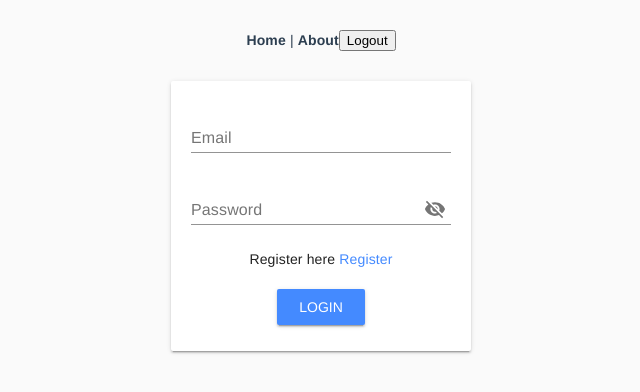
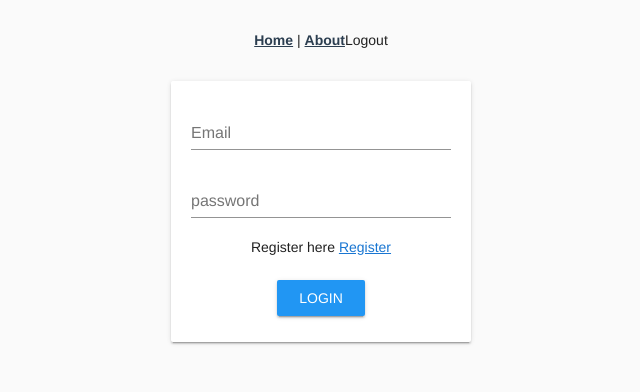
Before and after one commit to lindgr3n/have-it-expired, a Vue app: page /login in a window 1280 px wide. Shown: the top 392 px of the page, without its empty margins (319-959 px from the left). Built offline with nearby package versions, Linux system fonts and the light colour scheme; no server answers.

Commit message:
Refactor to use Vuetify

```diff
--- a/package.json
+++ b/package.json
@@ -12,8 +12,8 @@
     "firebase": "^4.10.1",
     "register-service-worker": "^1.0.0",
     "vue": "^2.5.13",
-    "vue-material": "^1.0.0-beta-7",
     "vue-router": "^3.0.1",
+    "vuetify": "^1.0.5",
     "vuex": "^3.0.1"
   },
   "devDependencies": {
--- a/src/App.vue
+++ b/src/App.vue
@@ -1,4 +1,5 @@
 <template>
+  <v-app>
     <div id="app">
       <div id="nav">
         <router-link to="/">Home</router-link> |
@@ -7,6 +8,7 @@
       </div>
       <router-view/>
     </div>
+  </v-app>
 </template>
 
 <script>
@@ -34,7 +36,7 @@ export default {
   -webkit-font-smoothing: antialiased;
   -moz-osx-font-smoothing: grayscale;
   text-align: center;
-  color: #2c3e50;
+  /* color: #2c3e50; */
 }
 #nav {
   padding: 30px;
--- a/src/components/atoms/Container/Container.vue
+++ b/src/components/atoms/Container/Container.vue
@@ -1,6 +1,6 @@
 <template>
   <div>
-    <md-card class="md-primary container">
+    <v-card color="info">
       <div>
         <slot name="header"></slot>
       </div>
@@ -10,7 +10,7 @@
       <div>
         <slot name="footer"></slot>
       </div>
-    </md-card>
+    </v-card>
   </div>
 </template>
 
--- a/src/components/molecules/Login/Login.vue
+++ b/src/components/molecules/Login/Login.vue
@@ -1,17 +1,13 @@
 <template>
-  <md-card class="login-content">
-    <md-field md-clearable>
-      <label>Email</label>
-      <md-input v-model="email"></md-input>
-    </md-field>
+  <v-card class="login-content">
+    <v-text-field label="Email" v-model="email" required>
+    </v-text-field>
 
-    <md-field>
-      <label>Password</label>
-      <md-input v-model="password" type="password"></md-input>
-    </md-field>
+    <v-text-field label="password" v-model="password" type="password" required>
+    </v-text-field>
     <p>Register here <router-link to="/register">Register</router-link></p>
-    <md-button class="md-raised md-primary" v-on:click="submit">Login</md-button>
-  </md-card>
+    <v-btn color="info" v-on:click="submit">Login</v-btn>
+  </v-card>
 </template>
 
 <script>
--- a/src/components/molecules/Register/Register.vue
+++ b/src/components/molecules/Register/Register.vue
@@ -1,18 +1,14 @@
 <template>
   <div>
     <p>Please signup</p>
-    <md-card class="register-content">
-      <md-field md-clearable>
-        <label>Email</label>
-        <md-input v-model="email"></md-input>
-      </md-field>
+    <v-card class="register-content">
+      <v-text-field label="Email" v-model="email" required>
+      </v-text-field>
 
-      <md-field>
-        <label>Password</label>
-        <md-input v-model="password" type="password"></md-input>
-      </md-field>
-      <md-button class="md-raised md-primary" v-on:click="register">Register</md-button>
-    </md-card>
+      <v-text-field label="Password" v-model="password" type="password">
+      </v-text-field>
+      <v-btn color="info" v-on:click="register">Register</v-btn>
+    </v-card>
     <span>or go back to <router-link to="/login">login</router-link></span>
   </div>
 </template>
--- a/src/components/molecules/TimeToExpireCard/TimeToExpireCard.vue
+++ b/src/components/molecules/TimeToExpireCard/TimeToExpireCard.vue
@@ -1,23 +1,17 @@
 <template>
   <div>
     <div>
-      <md-card class="md-primary container">
-        <md-card-area>
-          <md-card-header>
-            <div class="md-title">{{days}}</div>
-            <div class="md-subhead">days left</div>
-          </md-card-header>
-
-          <md-card-content>
+      <v-card class="" >
+        <v-card-title class="title" primary-title>
+          <div class="headline">{{days}}</div>
+          <div class="grey--text">days left</div>
+        </v-card-title>
             {{title}}
-          </md-card-content>
-        </md-card-area>
-
-        <md-card-actions>
-          <md-button>Edit</md-button>
-          <md-button>Remove</md-button>
-        </md-card-actions>
-      </md-card>
+        <v-card-actions>
+          <v-btn color="info">Edit</v-btn>
+          <v-btn color="info">Remove</v-btn>
+        </v-card-actions>
+      </v-card>
     </div>
   </div>
 </template>
@@ -46,4 +40,8 @@ export default {
 </script>
 
 <style scoped>
+.title {
+  display: flex;
+  flex-direction: column;
+}
 </style>
```
Also changed, not shown: src/main.js (+4 -5 lines), 1 other file (tests, documents, lock files or other folders). Lines whose indentation alone changed are shown as unchanged.
